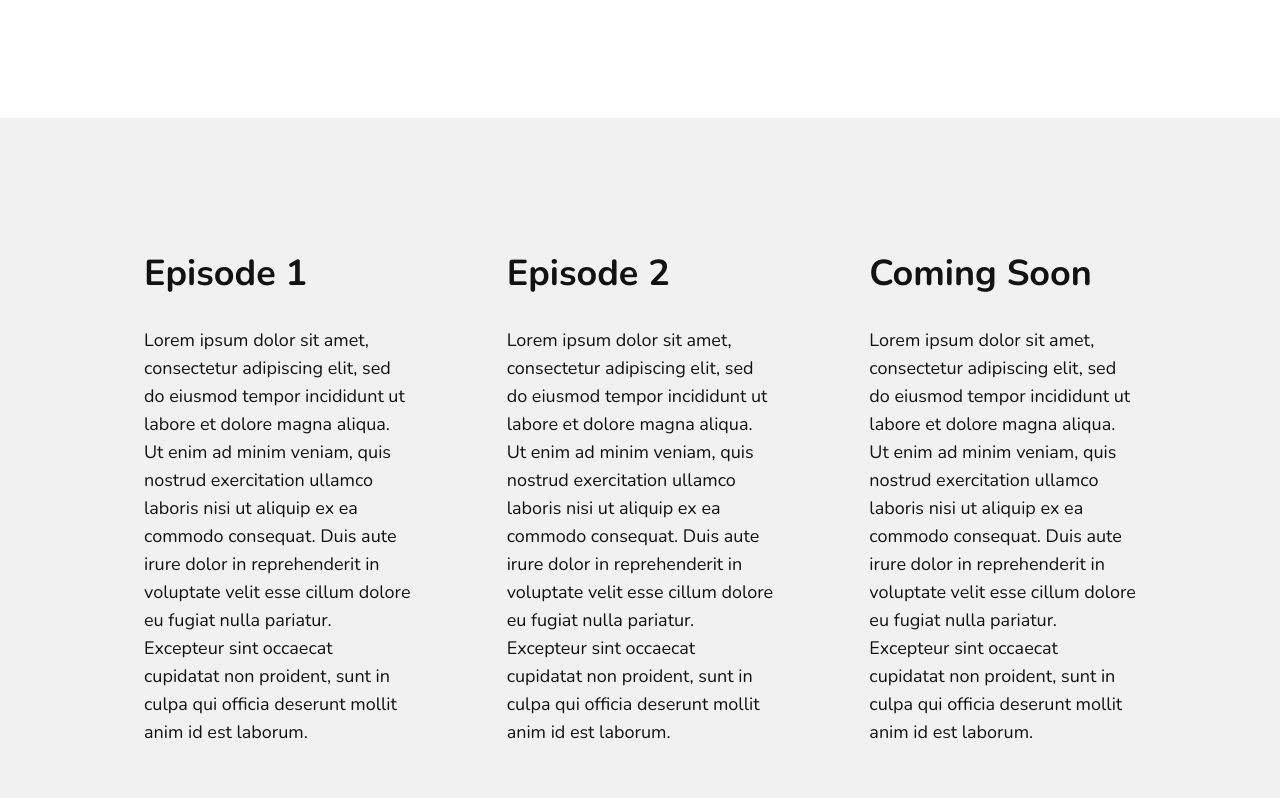
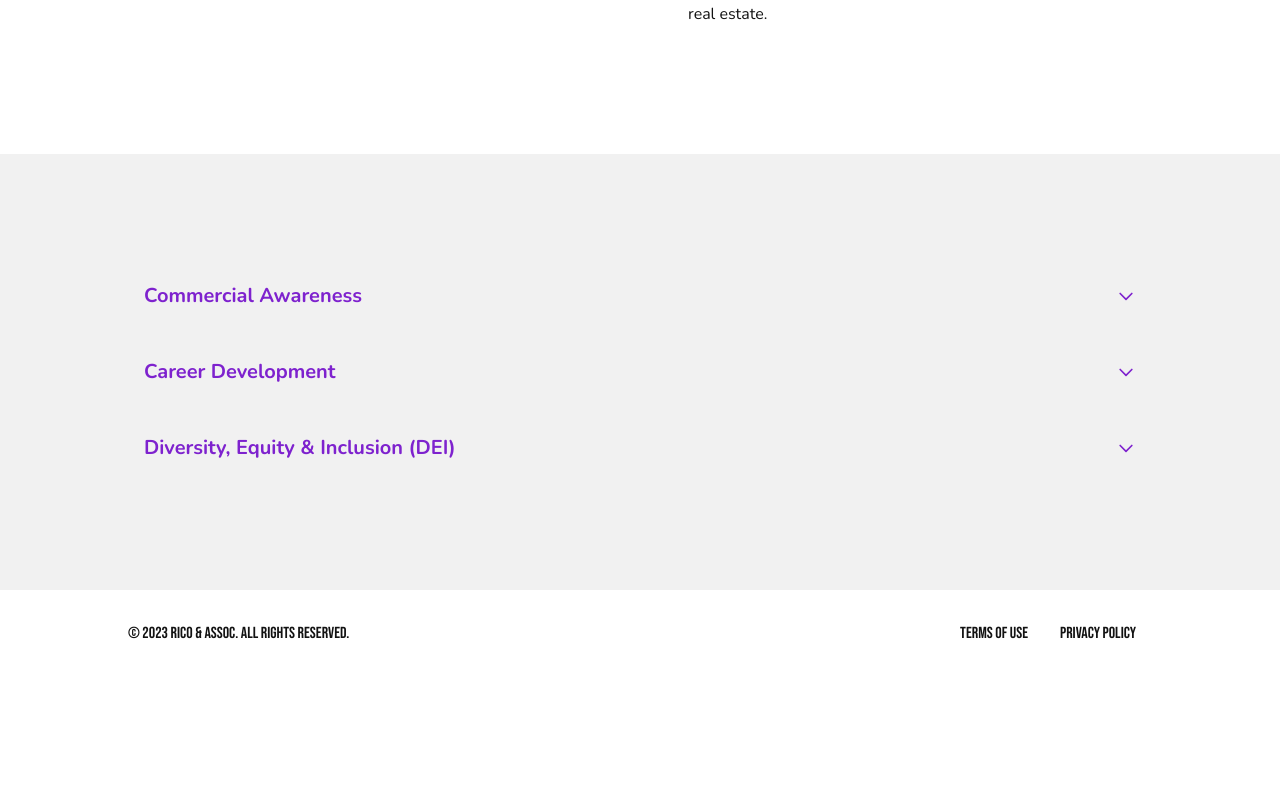
Before and after one commit to tran28/rico-naylor, a Next.js app: page / in a window 1280 px wide. Shown: the part 762-1560 px from the top of the page. After the commit the page ends 1440 px from the top, so only its background shows below. Built offline with nearby package versions, Linux system fonts and the light colour scheme.

Commit message:
added accordion

```diff
--- /dev/null
+++ b/components/Accordion.js
@@ -0,0 +1,67 @@
+import { Fragment, useState } from "react";
+import {
+    Accordion,
+    AccordionHeader,
+    AccordionBody,
+} from "@material-tailwind/react";
+
+function Icon({ id, open }) {
+    return (
+        <svg
+            xmlns="http://www.w3.org/2000/svg"
+            className={`${id === open ? "rotate-180" : ""
+                } h-5 w-5 transition-transform`}
+            fill="none"
+            viewBox="0 0 24 24"
+            stroke="currentColor"
+            strokeWidth={2}
+        >
+            <path strokeLinecap="round" strokeLinejoin="round" d="M19 9l-7 7-7-7" />
+        </svg>
+    );
+}
+
+export default function AnimatedAccordion() {
+    const [open, setOpen] = useState(0);
+
+    const handleOpen = (value) => {
+        setOpen(open === value ? 0 : value);
+    };
+
+    return (
+        <Fragment>
+            <Accordion open={open === 1} icon={<Icon id={1} open={open} />}>
+                <AccordionHeader onClick={() => handleOpen(1)} className='text-xl text-purple-700 font-bold'>
+                    Commercial Awareness
+                </AccordionHeader>
+                <AccordionBody className='pt-8'>
+                    Over the last three years alone, we have endured a global pandemic, a cost of living crisis, a climate change crisis, the effects of the war, political controversy, and ongoing economic uncertainty.
+                    All such factors significantly impact real estate; from property values to investor sentiment, there is much to discuss.
+                    Within commercial awareness, I speak with experts to discuss the implications and possible effects at play across various markets.
+
+                </AccordionBody>
+            </Accordion>
+            <Accordion open={open === 2} icon={<Icon id={2} open={open} />}>
+                <AccordionHeader onClick={() => handleOpen(2)} className='text-xl text-purple-700 font-bold'>
+                    Career Development
+                </AccordionHeader>
+                <AccordionBody className='pt-8'>
+                    Real estate boasts fantastic opportunities.
+                    As a graduate surveyor, I am early in my journey and passionate about nurturing a solid relationship network and developing my career.
+                    Here I discuss with senior experts what skills, attitudes, and advice can be leveraged to excel within the industry and hear more about the career journeys of others.
+                </AccordionBody>
+            </Accordion>
+            <Accordion open={open === 3} icon={<Icon id={3} open={open} />}>
+                <AccordionHeader onClick={() => handleOpen(3)} className='text-xl text-purple-700 font-bold'>
+                    Diversity, Equity & Inclusion (DEI)
+                </AccordionHeader>
+                <AccordionBody className='pt-8'>
+                    The property industry is aware of the need to diversify its demographic.
+                    As a gay person of colour from a socially mobile background, I believe visibility is fundamental to redefining what a surveyor looks like and comes from.
+                    Empathy is key in addressing inequality.
+                    Here I strive to demystify DEI by bridging the gap through education and thought leadership from diverse champions.
+                </AccordionBody>
+            </Accordion>
+        </Fragment>
+    );
+}
--- a/components/AnimatedText.js
+++ b/components/AnimatedText.js
@@ -28,7 +28,7 @@ const singleWord = {
 const AnimatedText = ({ text, className }) => {
     return (
         <div className={`w-full mx-auto py-2 flex items-center justify-center overflow-hidden`}>
-            <motion.h1 className={`${className} inline-block w-full font-bold capitalize`}
+            <motion.h1 className={`${className} inline-block w-full font-bold`}
                 variants={quote}
                 initial='initial'
                 animate='animate'>
--- a/components/Logo.js
+++ b/components/Logo.js
@@ -47,6 +47,7 @@ const Logo = () => {
             />
             <motion.path
                 fill='none'
+                // d="M178.3,122c5.6-27,11.3-54.1,16.9-81.1c1.8-8.7,3.6-17.3,6.1-25.8c0.6-2.2,1.8-7.3,4.5-7.9c0.9-0.2,1.8,0.3,2.4,1 c1.6,1.9,2.1,5,2.7,7.3c9.4,35.9,10.7,44.9,10.7,44.9c4.5,29.7,7.6,43,8.5,46.5c1.5,6.4,3.3,12.7,5,18.9c1.7-9.4,2.6-19.1,3.9-28.6 c1.1-7.8,2.2-15.7,3.3-23.5c1.1-7.7,2.2-15.3,3.3-23c1.9-13.2,4.8-26.5,5.8-39.8c0.1-2-0.3-3.9-0.4-5.9c-0.1-1.4,0.5-3,1.8-3.4 c0.2-0.1,0.4-0.1,0.5,0c0.3,0.1,0.5,0.5,0.5,0.9c0.8,5.3-0.5,11.2-1.3,16.4c-0.8,5.6-1.8,11.2-2.7,16.7c-2,12.2-3.7,24.5-5.3,36.8 c-1,8.3-2.9,16.5-4.2,24.8c-0.4,2.6-5,32.4-4.4,32.5c-0.2,0-0.3-0.1-0.4-0.3c-2.2-2.6-3.5-5.9-4.1-9.3c-0.9-5-2-10.1-3.3-15 c-0.8-3-1.9-5.9-2.5-8.9c-1.1-5.7-2-11.5-3.1-17.3c-0.2-1.1-0.4-2.2-0.6-3.3c-4.1-21.2-8.3-42.3-13.3-63.4c-0.1-0.4-0.2-0.9-0.6-1.1 c-0.3-0.1-0.6-0.2-0.8-0.1c-2.7,0.2-3.3,5.1-3.9,7c-5.7,19.7-9.7,40.1-14.3,60.2c0,0.1,0,0.2-0.1,0.3 C186,93.1,182.6,107.7,178.3,122z M256.1,82.7c-0.6,0-1,0.4-1,1s0.4,1,1,1s1-0.4,1-1S256.7,82.7,256.1,82.7z M203.3,157.1  M258.9,51.1 M271.4,112.6 M212.9,23.1 M224.6,65.8 M266.7,15"
                 d="M235.26,109.17c-1.06-.89-1-2.51-.78-3.88L240.22,64c1.63-11.72,3.25-23.63,1.53-35.34a4.93,4.93,0,0,0-1.41-3.28A4.56,4.56,0,0,0,236.5,25c-5.92,1.34-10.85,5.54-14.34,10.54S216.4,46.15,214,51.73c-3.68,8.66-7.71,17.17-11.78,25.66-6.54,13.67-13.2,27.31-18.67,41.46-1.37,3.54-2.63,7.1-3.85,10.69-.31.91-.75,3.72-2,3.55s-1.17-2-1.12-2.81c.22-3.91,1.76-8.15,2.58-12l2.58-12c6.85-31.74,14.17-63.42,20.54-95.26.58-2.7,1.11-5.71-.34-8-.49-.79-1.21-1.72-.73-2.52a1.42,1.42,0,0,1,2-.15c.06.05.1.1.15.15a3.92,3.92,0,0,1,.81,2.3c1.09,10.05-1.73,20.06-4.35,29.83q-10.71,39.93-17.4,80.8l25.13-54.6c5.86-12.75,12.19-26.07,23.58-34.26,2.63-1.9,6.18-3.49,9-1.87a7.85,7.85,0,0,1,3.12,4.37c2.18,6.11,1.54,12.82.84,19.27q-3.19,29.35-7.24,58.6a7.14,7.14,0,0,1-1.54,4.2Zm20.88-26.49a1,1,0,1,0,1,1A1,1,0,0,0,256.14,82.68Z"
                 transform="translate(0.05 -0.01)"
                 variants={pathVariants}
--- a/content/aboutContent.js
+++ b/content/aboutContent.js
@@ -1,9 +1,9 @@
 export const AboutContent = {
     tagline: 'Tagline here',
     text: [
-        'Lorem ipsum dolor sit amet, consectetur adipiscing elit, sed do eiusmod tempor incididunt ut labore et dolore magna aliqua. ',
-        'Lorem ipsum dolor sit amet, consectetur adipiscing elit, sed do eiusmod tempor incididunt ut labore et dolore magna aliqua. Ut enim ad minim veniam, quis nostrud exercitation ullamco laboris nisi ut aliquip ex ea commodo consequat.',
-        'Lorem ipsum dolor sit amet, consectetur adipiscing elit.'
+        "Meet Rico, a passionate graduate surveyor who brings a fresh and inclusive perspective to property.",
+        "As a graduate surveyor, he honed his skills in commercial awareness, career development, and diversity, equity, and inclusion (DEI) – the three cornerstones of his podcast, 'Real Estate with Rico'.",
+        "His journey as a gay person of colour from a socially mobile background has granted him a unique understanding of the industry's challenges and opportunities. He believes that a diverse and inclusive approach to real estate can drive meaningful change, foster growth, and create lasting value for individuals and businesses alike.",
     ],
     image: 'https://storage.googleapis.com/riconaylor-website-bucket/rico-naylor-pfp.png'
 }
--- a/content/homeContent.js
+++ b/content/homeContent.js
@@ -1,5 +1,8 @@
 export const HeroContent = {
-    heading: 'Navigating the world of real estate.',
-    text: 'Lorem ipsum dolor sit amet, consectetur adipiscing elit, sed do eiusmod tempor incididunt ut labore et dolore magna aliqua. Ut enim ad minim veniam, quis nostrud exercitation ullamco laboris nisi ut aliquip ex ea commodo consequat. Duis aute irure dolor in reprehenderit in voluptate velit esse cillum dolore eu fugiat nulla pariatur. Excepteur sint occaecat cupidatat non proident, sunt in culpa qui officia deserunt mollit anim id est laborum.',
+    heading: 'Navigating the World of Real Estate.',
+    text: [
+        "Real estate plays a crucial role in our daily lives and comes in many forms. From where we live, work, and play to where we shop, stop, and dock, property, buildings, and infrastructure is something we universally depend on.",
+        "Keeping up with humanity's never-ending needs requires an ever-evolving industry: the built environment. The built environment relies on professionals, such as surveyors, to shape the world of real estate. As the career pathway of becoming a chartered surveyor has yet to be widely understood, I am sharing my story of navigating the world of real estate."
+    ],
     image: 'https://storage.googleapis.com/riconaylor-website-bucket/rico-naylor-linkedin-pfp.jpeg'
 }
--- a/package.json
+++ b/package.json
@@ -9,6 +9,7 @@
     "lint": "next lint"
   },
   "dependencies": {
+    "@material-tailwind/react": "^1.4.2",
     "autoprefixer": "10.4.14",
     "framer-motion": "^10.11.6",
     "next": "13.3.0",
--- a/pages/about.js
+++ b/pages/about.js
@@ -30,7 +30,7 @@ export default function About() {
                                 }
                             </div>
                             <div className='col-span-3 relative h-max'>
-                                <AnimatedImage src={AboutContent.image} alt='Rico Naylor' className='w-full h-auto rounded-full shadow-md shadow-purple-700/60' direction='100'></AnimatedImage>
+                                <AnimatedImage src={AboutContent.image} alt='Rico Naylor' className='w-full h-auto rounded-full shadow-xl' direction='100'></AnimatedImage>
                             </div>
                         </div>
                         <Experience />
--- a/pages/index.js
+++ b/pages/index.js
@@ -5,6 +5,7 @@ import AnimatedImage from "@/components/AnimatedImage";
 import Container from "@/components/Container";
 import { HeroContent } from "../content/homeContent"
 import { FadeInWhenVisible } from "@/components/ScrollAnimations";
+import AnimatedAccordion from "@/components/Accordion";
 
 export default function Home() {
   return (
@@ -22,29 +23,22 @@ export default function Home() {
               </div>
               <div className='w-1/2 flex flex-col items-center self-center gap-6'>
                 <AnimatedText text={HeroContent.heading} className='text-6xl' />
-                <p className='text-lg'>{HeroContent.text}</p>
+                {HeroContent.text.map((paragraph, index) => {
+                  return (
+                    <p key={`${paragraph}-${index}`} className='text-md'>{paragraph}</p>
+                  )
+                })}
               </div>
             </div>
           </Layout>
         </Container>
       </main>
       <FadeInWhenVisible>
-        <main className='flex items-center justify-center w-full min-h-[calc(100vh-100px)] bg-secondary_light'>
+        <main className='flex items-center justify-center w-full bg-secondary_light'>
           <Container>
             <Layout>
-              <div className='flex items-center justify-between w-full gap-24'>
-                <div className='w-1/3 flex flex-col items-center self-center gap-6'>
-                  <AnimatedText text='Episode 1' className='text-4xl' />
-                  <p className='text-lg'>{HeroContent.text}</p>
-                </div>
-                <div className='w-1/3 flex flex-col items-center self-center gap-6'>
-                  <AnimatedText text='Episode 2' className='text-4xl' />
-                  <p className='text-lg'>{HeroContent.text}</p>
-                </div>
-                <div className='w-1/3 flex flex-col items-center self-center gap-6'>
-                  <AnimatedText text='Coming Soon' className='text-4xl' />
-                  <p className='text-lg'>{HeroContent.text}</p>
-                </div>
+              <div className='flex flex-col items-center justify-center w-full gap-12'>
+                <AnimatedAccordion />
               </div>
             </Layout>
           </Container>
```
Also changed, not shown: 1 other file (tests, documents, lock files or other folders).
